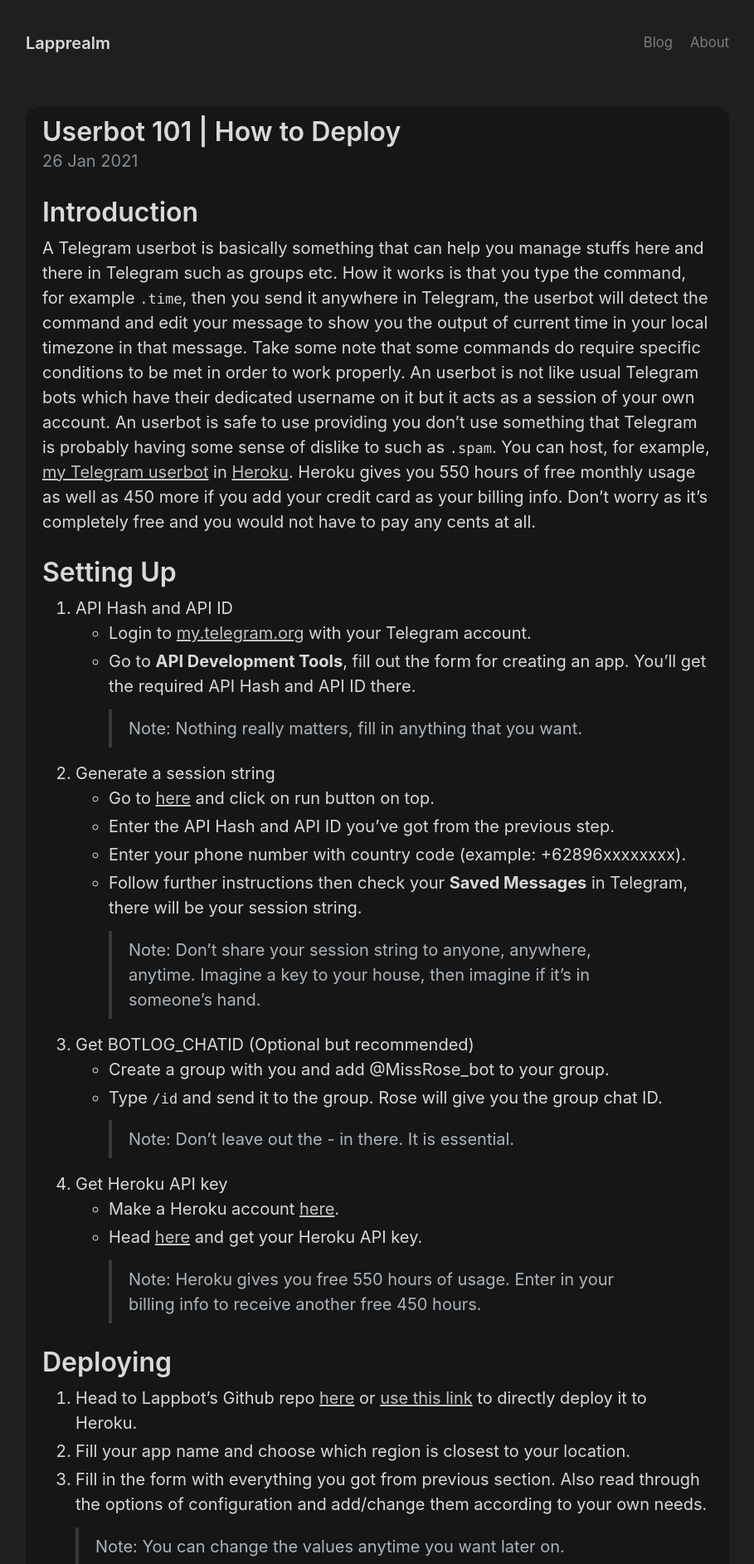
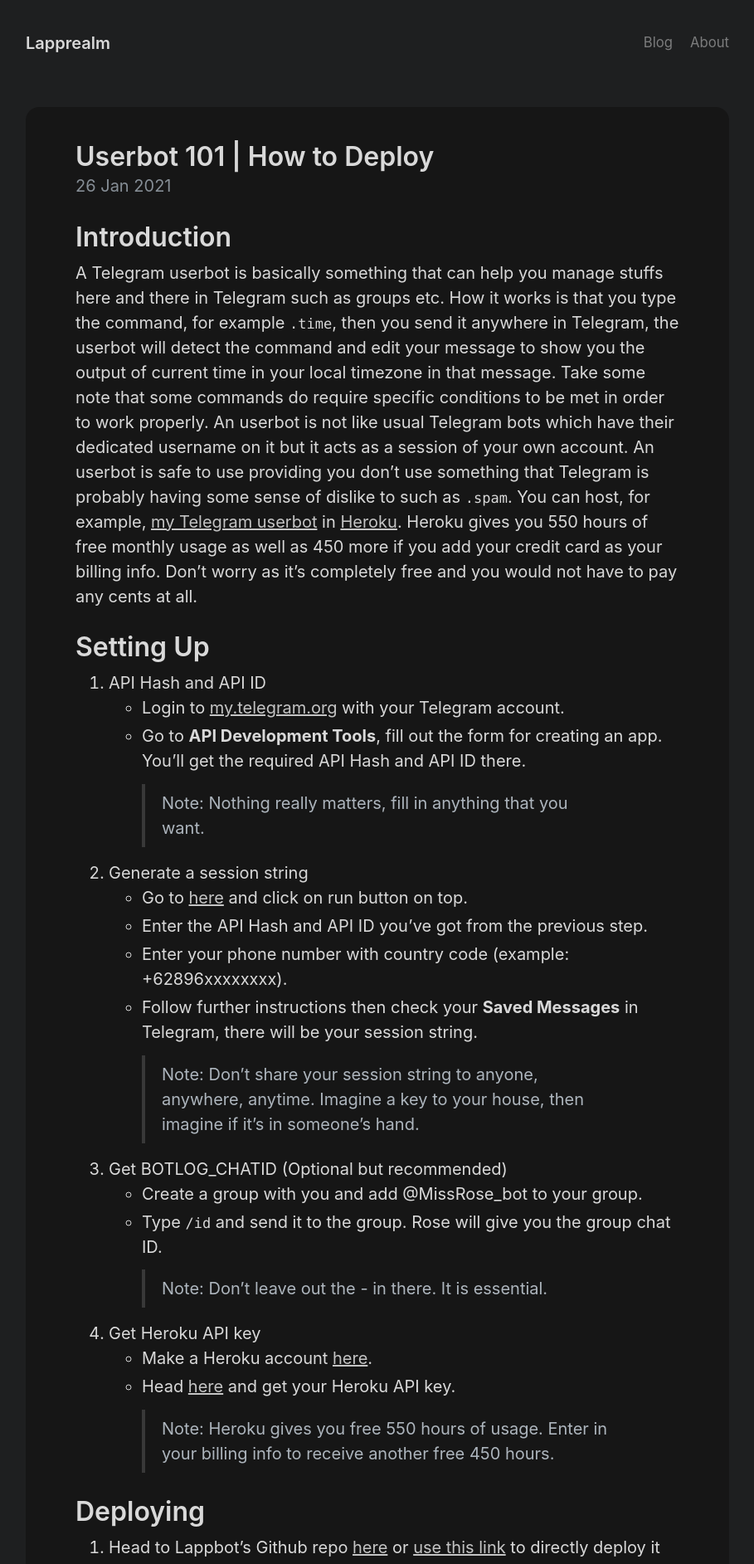
Before and after one commit to Juiux/next-port-landing, a Jekyll site: the page built from index.html, in a window 1280 px wide. Shown: the top 1885 px of the page at 83% size, without its empty margins (185-1094 px from the left). Built offline with Jekyll 4.4.1, drawn with Linux system fonts in a browser that asks for light colours; the list of posts is cut into pages by our own code.

Commit message:
posts: minor adjustments

```diff
--- a/_sass/_posts.scss
+++ b/_sass/_posts.scss
@@ -7,7 +7,7 @@
     margin-bottom: 4em;
     width: 100%;
     border-radius: 1rem;
-    padding: 10px 20px;
+    padding: 2em 3em;
     background-color: #161616;
     li+li {
         margin-top: .25rem;
```
